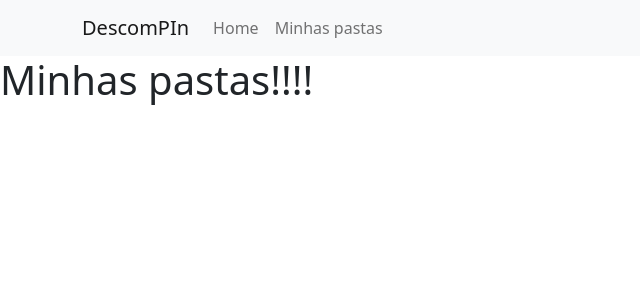
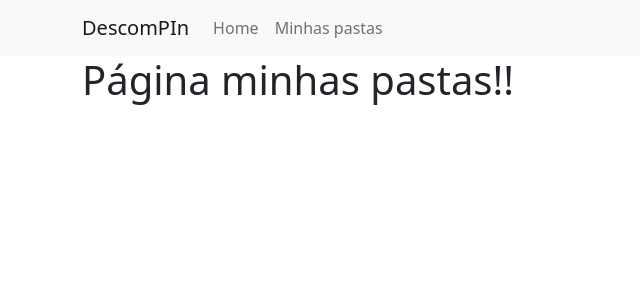
Before and after one commit to ayrtonteshima/descompin-projeto, a React (Create React App) app: page /minhas-pastas in a window 1280 px wide. Shown: the top 300 px of the page, without its empty margins (0-640 px from the left). Built offline with nearby package versions, Linux system fonts and the light colour scheme.

Commit message:
aula 6 video 15

```diff
--- a/src/App.js
+++ b/src/App.js
@@ -5,6 +5,7 @@ import {
 } from "react-router-dom";
 
 import { HomePage } from './pages/Home/HomePage';
+import { MinhasPastasPage } from "./pages/MinhasPastas/MinhasPastasPage";
 import { HeaderPartial } from './partials/HeaderPartial/HeaderPartial';
 function App() {
   return (
@@ -13,7 +14,7 @@ function App() {
         <HeaderPartial />
         <Routes>
           <Route path="/" element={<HomePage />} />
-          <Route path="/minhas-pastas" element={<h1>Minhas pastas!!!!</h1>} />
+          <Route path="/minhas-pastas" element={<MinhasPastasPage />} />
         </Routes>
       </div>
     </BrowserRouter>
--- /dev/null
+++ b/src/pages/MinhasPastas/MinhasPastasPage.js
@@ -0,0 +1,7 @@
+import Container from 'react-bootstrap/Container';
+
+export const MinhasPastasPage = () => (
+  <Container>
+    <h1>Página minhas pastas!!</h1>
+  </Container>
+)
```
